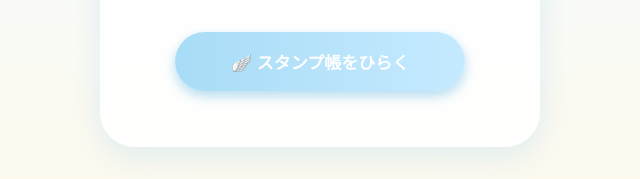
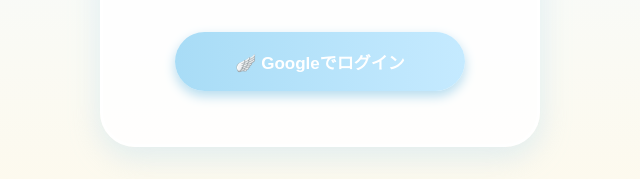
Before and after one commit to aikuru-stamp0413/Aikuru-stamp, a plain HTML site: page index.html in a window 1280 px wide. Shown: the part 745-924 px from the top of the page, 320-960 px from the left. Drawn offline with Linux system fonts and the light colour scheme.

Commit message:
Update index.html

```diff
--- a/index.html
+++ b/index.html
@@ -152,7 +152,7 @@
       </p>
 
       <button onclick="openStampBook()">
-        🪽 スタンプ帳をひらく
+        🪽 Googleでログイン
       </button>
 
       <p class="notice" id="notice"></p>
```
